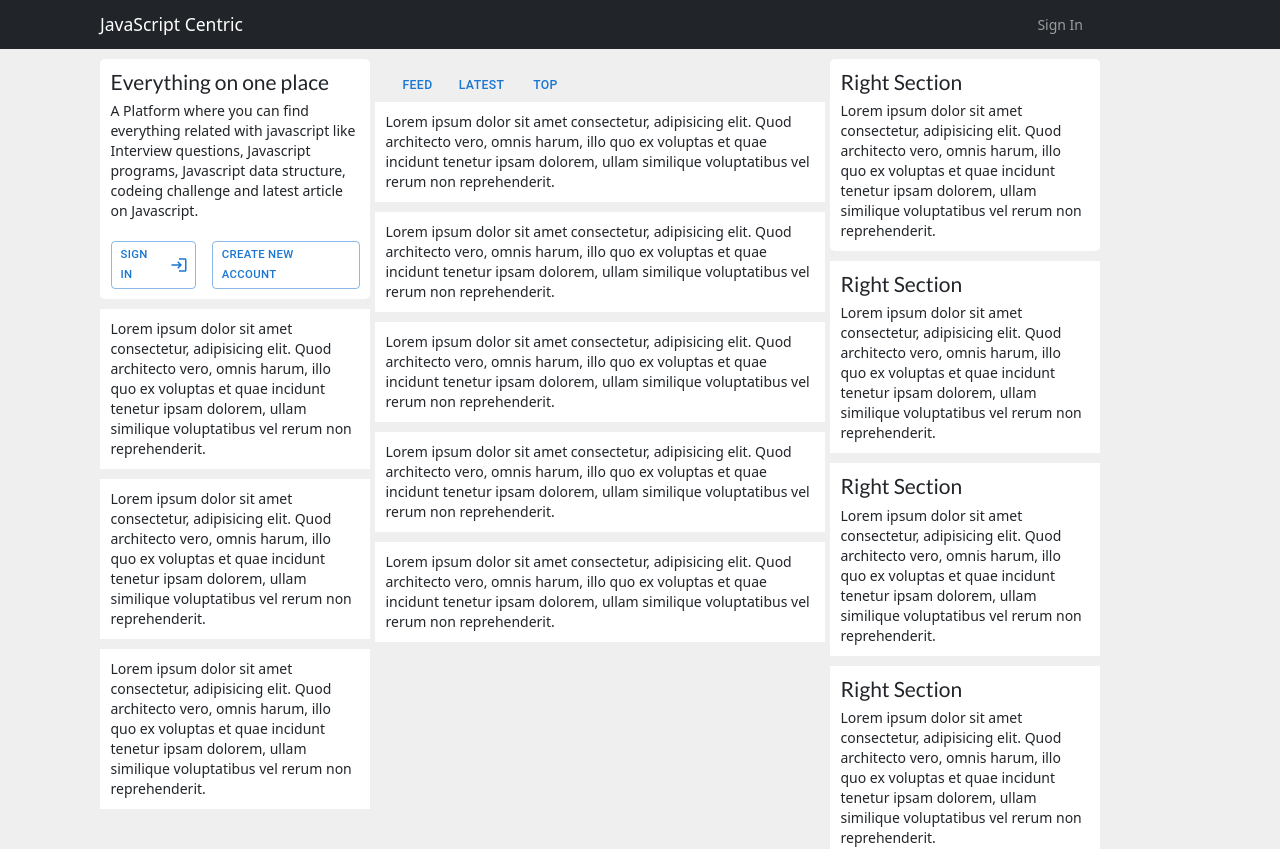
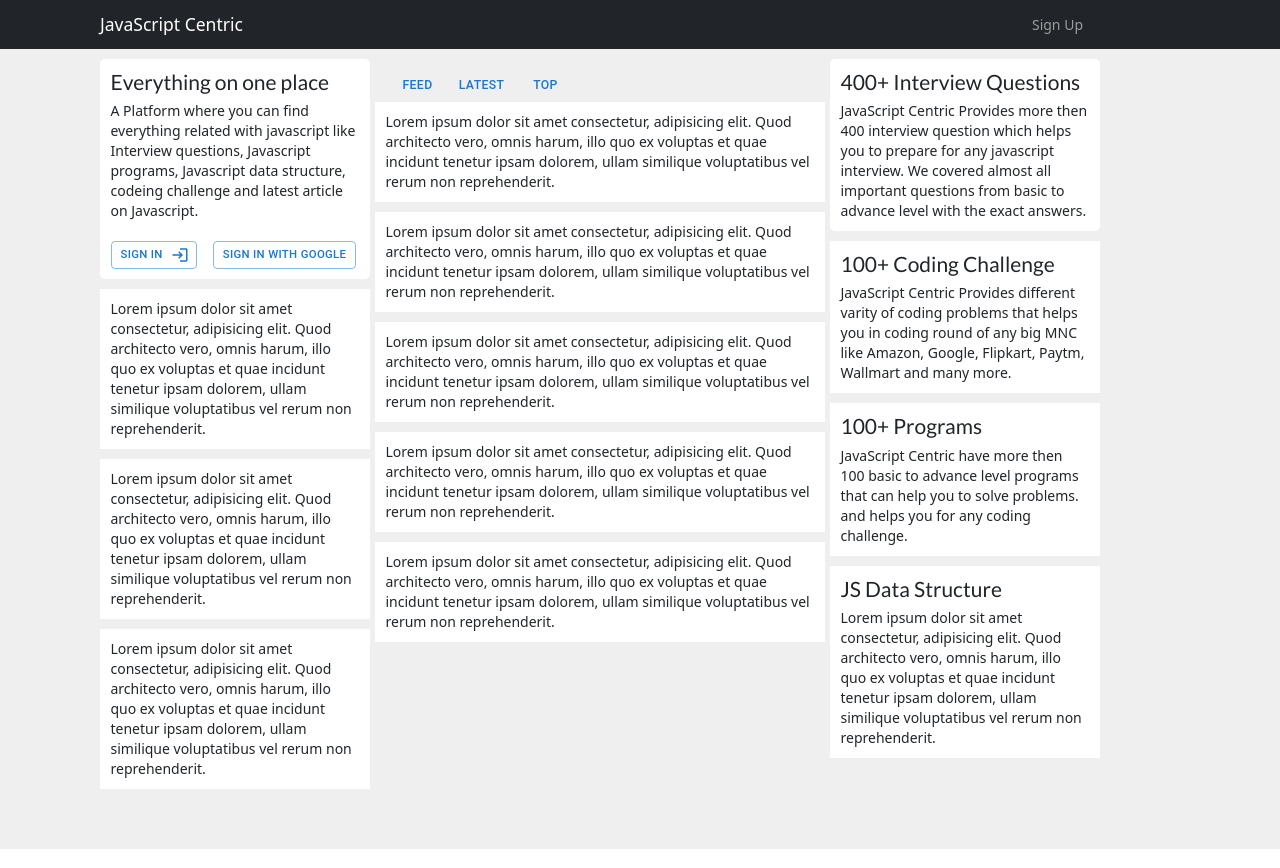
Before and after one commit to ravics09/javascriptcentricReactJS, a React (Create React App) app: page / in a window 1280 px wide. Built offline with nearby package versions, Linux system fonts and the light colour scheme.

Commit message:
Updated home page

```diff
--- a/src/components/navbar.js
+++ b/src/components/navbar.js
@@ -39,8 +39,8 @@
             ) : (
               <div className="navbar-nav ml-auto">
                 <li className="nav-item">
-                  <NavLink to={"/signin"} exact className="nav-link">
-                    Sign In
+                  <NavLink to={"/signup"} exact className="nav-link">
+                    Sign Up
                   </NavLink>
                 </li>
               </div>
--- a/src/pages/Home/home.jsx
+++ b/src/pages/Home/home.jsx
@@ -60,7 +60,7 @@
                     component={NavLink}
                     to="/signup"
                   >
-                    Create New Account
+                    Sign In With Google
                   </Button>
                 </Stack>
               </div>
@@ -228,7 +228,6 @@
           className="col-md-3"
           style={{
             marginTop: 10,
-
           }}
         >
           <div className="row">
@@ -242,12 +241,12 @@
                 borderRadius: 5,
               }}
             >
-              <h4>Right Section</h4>
+              <h4>400+ Interview Questions</h4>
               <p>
-                Lorem ipsum dolor sit amet consectetur, adipisicing elit. Quod
-                architecto vero, omnis harum, illo quo ex voluptas et quae
-                incidunt tenetur ipsam dolorem, ullam similique voluptatibus vel
-                rerum non reprehenderit.
+                JavaScript Centric Provides more then 400 interview question
+                which helps you to prepare for any javascript interview. We
+                covered almost all important questions from basic to advance
+                level with the exact answers.
               </p>
             </div>
           </div>
@@ -260,12 +259,11 @@
                 backgroundColor: "white",
               }}
             >
-              <h4>Right Section</h4>
+              <h4>100+ Coding Challenge</h4>
               <p>
-                Lorem ipsum dolor sit amet consectetur, adipisicing elit. Quod
-                architecto vero, omnis harum, illo quo ex voluptas et quae
-                incidunt tenetur ipsam dolorem, ullam similique voluptatibus vel
-                rerum non reprehenderit.
+                JavaScript Centric Provides different varity of coding problems
+                that helps you in coding round of any big MNC like Amazon,
+                Google, Flipkart, Paytm, Wallmart and many more.
               </p>
             </div>
           </div>
@@ -278,12 +276,10 @@
                 backgroundColor: "white",
               }}
             >
-              <h4>Right Section</h4>
+              <h4>100+ Programs</h4>
               <p>
-                Lorem ipsum dolor sit amet consectetur, adipisicing elit. Quod
-                architecto vero, omnis harum, illo quo ex voluptas et quae
-                incidunt tenetur ipsam dolorem, ullam similique voluptatibus vel
-                rerum non reprehenderit.
+              JavaScript Centric have more then 100 basic to advance level programs that can help you to solve problems.
+              and helps you for any coding challenge.
               </p>
             </div>
           </div>
@@ -296,7 +292,7 @@
                 backgroundColor: "white",
               }}
             >
-              <h4>Right Section</h4>
+              <h4>JS Data Structure</h4>
               <p>
                 Lorem ipsum dolor sit amet consectetur, adipisicing elit. Quod
                 architecto vero, omnis harum, illo quo ex voluptas et quae
@@ -305,7 +301,6 @@
               </p>
             </div>
           </div>
-
         </div>
       </div>
     </div>
--- /dev/null
+++ b/src/pages/Main/main.jsx
@@ -0,0 +1,10 @@
+import React from 'react';
+
+const Main = () => {
+    return(
+        <div>
+            This is Main page after login by user
+        </div>
+    )
+}
+export default Main;
--- a/src/routes/routes.js
+++ b/src/routes/routes.js
@@ -5,6 +5,7 @@
 import SignUp from "./../pages/SignUp/signUp";
 import Home from "./../pages/Home/home";
 import Profile from "./../pages/Profile/profile";
+import Main from "../pages/Main/main";
 //#283747  #34475B  #181A1F
 const { innerWidth: winWidth, innerHeight: winHight } = window;
 
@@ -17,6 +18,7 @@
         <Route exact component={SignIn} path="/signin" />
         <Route exact component={SignUp} path="/signup" />
         <Route exact component={Profile} path="/profile" />
+        <Route exact component={Main} path="/main" />
       </Switch>
     </div>
   );
```
